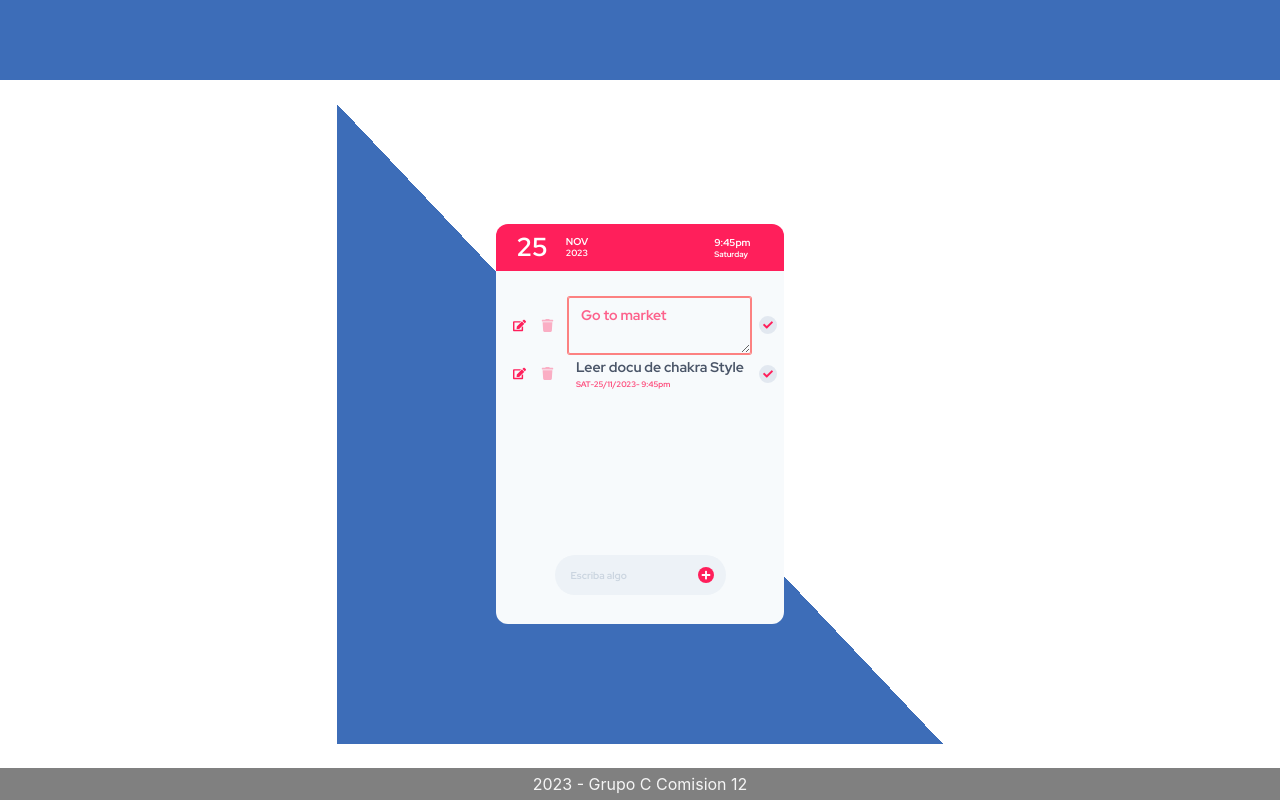
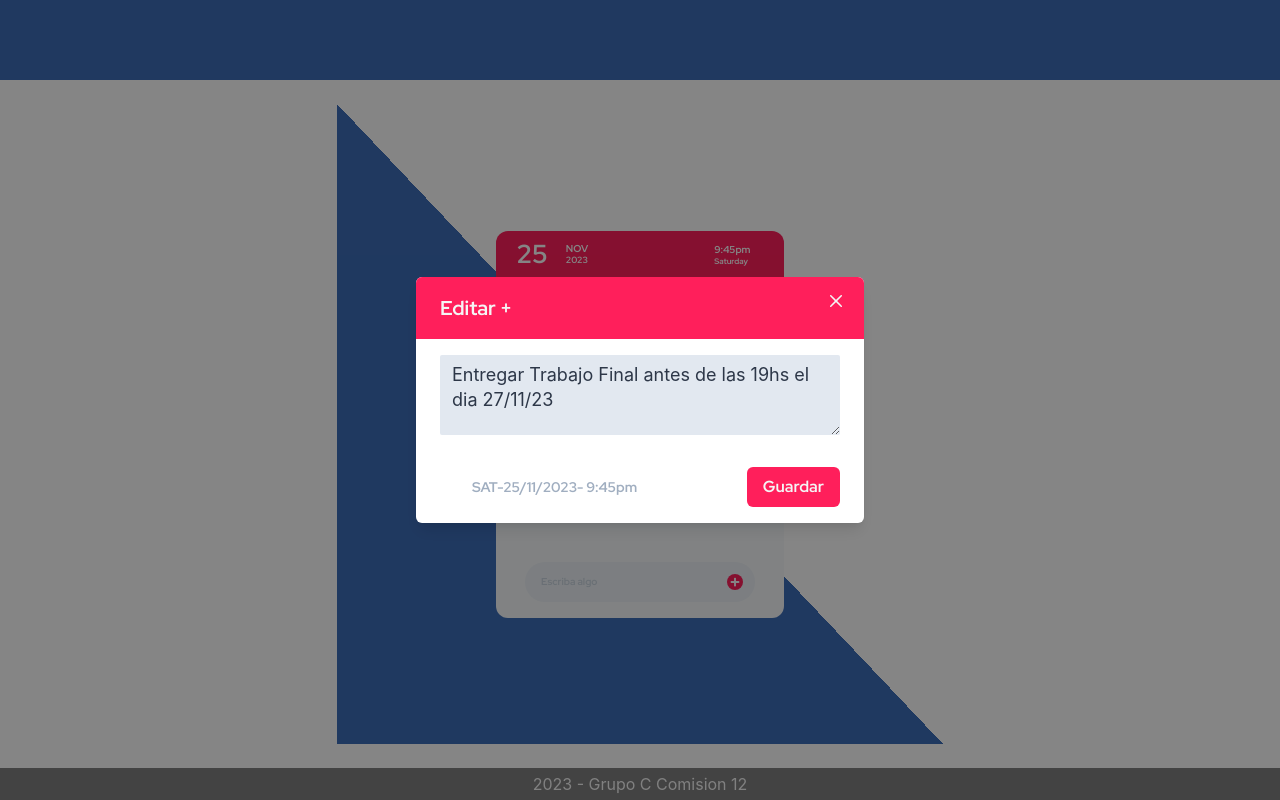
Before and after one commit to RodriiG28/ProyectoFinal.V.1, a React (Vite) app: page / in a window 1280 px wide. Both pictures are taken after a click on the button 519 px from the left and 317 px from the top of the page. Built offline with nearby package versions, Linux system fonts and the light colour scheme.

Commit message:
correciones de espacios y diseño

```diff
--- a/index.html
+++ b/index.html
@@ -2,7 +2,7 @@
 <html lang="en">
   <head>
     <meta charset="UTF-8" />
-    <link rel="icon" type="image/svg+xml" href="/vite.svg" />
+    <link rel="icon" type="image/png" href="/img/lista.png" />
     <meta name="viewport" content="width=device-width, initial-scale=1.0" />
     <link rel="preconnect" href="https://fonts.googleapis.com">
     <link rel="preconnect" href="https://fonts.gstatic.com" crossorigin>
--- a/src/App.jsx
+++ b/src/App.jsx
@@ -11,14 +11,26 @@
   const initialTodos = [
     {
     id: 1,
-    title: 'Go to market ',
-    completed: false,
+    title: 'Entregar Trabajo Final antes de las 19hs el dia 27/11/23 ',
+    completed: true,
   },
   {
     id: 2,
-    title: 'Leer docu de chakra Style',
+    title: 'Corroborar componentes y funcionalidades',
     completed: false,
-  },]
+  },
+{
+    id: 3,
+    title: 'Pensar futuras funcionalidades',
+    completed: false,
+},
+{
+    id: 4,
+    title: 'Descafeinizar el café',
+    completed: false,
+}
+
+]
 
    // Declaración del estado para almacenar la lista de tareas
    const [todos, setTodos] = useState(initialTodos);
--- a/src/Components/Footer/Footer.jsx
+++ b/src/Components/Footer/Footer.jsx
@@ -1,5 +1,5 @@
 import React from 'react';
-import { Box, Container, Link , Text} from "@chakra-ui/react";
+import {Container} from "@chakra-ui/react";
 
 
 const Footer=()=>{
--- a/src/Components/TaskForm/TaskForm.jsx
+++ b/src/Components/TaskForm/TaskForm.jsx
@@ -1,5 +1,5 @@
 import React, { useState } from 'react';
-import { VStack, Input, InputGroup, InputRightElement, Circle, Text, Button } from '@chakra-ui/react';
+import { VStack, Input, InputGroup, InputRightElement, Circle, Text} from '@chakra-ui/react';
 import { nanoid } from 'nanoid';
 import { FaPlus } from 'react-icons/fa';
 
@@ -45,7 +45,7 @@
   return (
     <VStack alignItems="center" spacing={4} mb={4} mt={4}>
       {/* Grupo de input con ícono de círculo y botón de agregar */}
-      <InputGroup>
+      <InputGroup w="80%">
         <Input
           variant="filled"
           borderRadius="20px"
@@ -53,15 +53,17 @@
           fontSize={'10px'}
           fontFamily={'Red Hat Display'}
           placeholder="Escriba algo"
+          name = "input"
           overflowWrap="break-word"
           value={contenido}
           onChange={(e) => setContenido(e.target.value)}
           color="gray.500"
+          bg={'gray.100'}
           _placeholder={{ color: 'gray.300' }}
           _focus={{ bg: 'gray.200', border: 'none' }}
           _hover={{ bg: 'gray.200', border: 'none' }}
           border="none"
-          onKeyDown={handleKeyDown} // Manejar la tecla "Enter"
+          onKeyDown={handleKeyDown}
         />
         <InputRightElement>
           {/* Botón de círculo con ícono + para agregar la tarea */}
--- a/src/Components/TaskItem/TaskItem.jsx
+++ b/src/Components/TaskItem/TaskItem.jsx
@@ -2,10 +2,8 @@
 import { FaCheck, FaTrash, FaEdit } from 'react-icons/fa';
 
 import {
-    Flex,
     Box,
     HStack,
-    VStack,
     Text,
     Circle,
     IconButton,
@@ -19,7 +17,6 @@
     Textarea,
     Button,
     GridItem,
-    Spacer,
 } from '@chakra-ui/react';
 
 function TaskItem({ todo, handleTaskAction, ts }) {
@@ -215,7 +212,7 @@
                             fontFamily="Red Hat Display"
                             color="whitesmoke"
                         >
-                            Editar +
+                            <Text>Editar +</Text>
                         </ModalHeader>
                         <ModalCloseButton color="whitesmoke"/>
                         <ModalBody
@@ -255,7 +252,7 @@
                             </Text>
                             {/* Botón de guardar en el modal */}
                             <Button bg="rgb(255,31,91)" color={'whitesmoke'} fontFamily="Red Hat Display" _hover={{ bg: 'rgba(255,31,91,0.6)', border: 'none' }} onClick={handleSaveClick}>
-                                Guardar
+                                <Text>Guardar</Text>
                             </Button>
                         </ModalFooter>
                     </ModalContent>
--- a/src/Components/TaskList/TaskList.jsx
+++ b/src/Components/TaskList/TaskList.jsx
@@ -1,8 +1,7 @@
 import React from 'react';
-import { VStack, Text, StackDivider, Badge, HStack, Container, Grid, GridItem, Box } from '@chakra-ui/react';
+import { VStack, Text, Badge, HStack, Container, Grid, GridItem, Box } from '@chakra-ui/react';
 import TaskItem from '../TaskItem/TaskItem';
 import TaskForm from '../TaskForm/TaskForm';
-import { FaCloudUploadAlt } from 'react-icons/fa';
 import { GrStatusGood } from "react-icons/gr";
 import { PiBeerSteinBold } from "react-icons/pi";
 import { PiSmileyWinkBold } from "react-icons/pi";
@@ -35,22 +34,22 @@
   const currentDate = new Date();
   // no permanente  ----- Date time zone -----
   // const currentDate2 = new Date("July 21, 1983 01:02:00");
-  const meses = ["JAN","FEB","MAR","APR","MAY","JUN","JUL","AUG","SEP","OCT","NOV","DEC"];
-  const dias = ["Sunday","Monday","Tuesday","Wednesday","Thursday","Friday","Saturday"]
-  const diastmstamp = ["SUN","MON","TUE","WED","THU","FRI","SAT"]
+  const meses = ["JAN", "FEB", "MAR", "APR", "MAY", "JUN", "JUL", "AUG", "SEP", "OCT", "NOV", "DEC"];
+  const dias = ["Sunday", "Monday", "Tuesday", "Wednesday", "Thursday", "Friday", "Saturday"]
+  const diastmstamp = ["SUN", "MON", "TUE", "WED", "THU", "FRI", "SAT"]
 
   let dts = diastmstamp[currentDate.getDay()]
 
 
-  let min0 = (currentDate.getUTCMinutes() < 10 ? [ 0 , currentDate.getUTCMinutes()] : [currentDate.getUTCMinutes()])
+  let min0 = (currentDate.getUTCMinutes() < 10 ? [0, currentDate.getUTCMinutes()] : [currentDate.getUTCMinutes()])
   console.log(min0)
 
   let mes = meses[currentDate.getMonth()];
   let dia = dias[currentDate.getDay()]
   let horas = currentDate.getHours()
-  let hts = [(horas>11 ? horas -12 : horas),":",min0,(horas>12?'pm':'am')]
-  let tmstamp = [dts,"-",[currentDate.getUTCDate(),"/",currentDate.getUTCMonth()+1,"/",currentDate.getUTCFullYear()]
-                ,"- ",hts]
+  let hts = [(horas > 11 ? horas - 12 : horas), ":", min0, (horas > 12 ? 'pm' : 'am')]
+  let tmstamp = [dts, "-", [currentDate.getUTCDate(), "/", currentDate.getUTCMonth() + 1, "/", currentDate.getUTCFullYear()]
+    , "- ", hts]
   //no permanente
 
   // Obtener la fecha formateada
@@ -71,10 +70,10 @@
       p="0"
       borderRadius="12px"
       w="96%"
-      maxW={{ base: '78vw', sm: '65vw', md:'42vw', lg: '30vw', xl: '28vw' }}
-      minW={{ base: '72vw', sm: '42vw', md:'32vw', lg: '26vw', xl: '22vw' }}
-      minH="50vh"
-      alignItems="center"
+      maxW={{ base: '90vw', sm: '80vw', md: '75vw', lg: '70vw', xl: '55vw' }}
+      minW={{ base: '72vw', sm: '42vw', md: '32vw', lg: '26vw', xl: '22vw' }}
+      minH="40vh"
+      alignItems="stretch"
       bg="gray.50"
 
       overflowY="auto"
@@ -91,23 +90,23 @@
               <Text fontSize={'10'}>{mes}<Text mt={'-0.5'} fontSize={'9'}>{currentDate.getFullYear()}</Text></Text></GridItem>
             <GridItem colStart={5} colEnd={5} rowStart={1} rowEnd={1} alignItems={'flex-end'}>
               <Text fontSize={'10'}> {hts}</Text>
-                <Text mt={'-0.5'}  fontSize={'8'}> {dia} </Text></GridItem>
+              <Text mt={'-0.5'} fontSize={'8'}> {dia} </Text></GridItem>
           </Grid>
         </Container>
 
       </HStack>
-      <VStack minH={{base:'30vh'}}>
+      <VStack minH={{ base: '30vh' }}>
         {/* Mensaje si no hay tareas */}
         {todos.length === 0 ? (
-          <Badge colorScheme="red" p="4"  borderRadius="lg"  fontFamily="Red Hat Display" alignSelf="center">
-            <HStack justify={'space-around'} fontSize={{base:'24px',sm:'30px',md:'34px',lg:'38px'}}><GrStatusGood color='green' />
+          <Badge colorScheme="red" p="4" borderRadius="lg" fontFamily="Red Hat Display" alignSelf="center">
+            <HStack justify={'space-around'} fontSize={{ base: '24px', sm: '30px', md: '34px', lg: '38px' }}><GrStatusGood color='green' />
               <PiSmileyWinkBold color="rgb(255,31,91)" />
               <PiBeerSteinBold color='maroon' /></HStack>
-            <Text mt={2} fontSize={{base:'10px',sm:'11px',md:'13px',lg:'14px'}}>Sin pendientes, bravo!</Text>
-            <Text fontSize={{base:'8px',sm:'9px',md:'11px',lg:'12px'}}>Puede agregar o descansar.</Text>
+            <Text mt={2} fontSize={{ base: '10px', sm: '11px', md: '13px', lg: '14px' }}>Sin pendientes, bravo!</Text>
+            <Text fontSize={{ base: '8px', sm: '9px', md: '11px', lg: '12px' }}>Puede agregar o descansar.</Text>
           </Badge>
         ) : (
-
+          <Box w='96%' >
             <Grid templateColumns='repeat(1 , 1fr)' >
               {/* // Mapeo de cada tarea para mostrarla con el componente TaskItem v .1 */}
               {todos.map((todo) => (
@@ -116,7 +115,7 @@
 
               ))}
             </Grid>
-
+          </Box>
         )}
       </VStack>
       {/* Componente TaskForm para agregar nuevas tareas */}
```
Also changed, not shown: public/img/lista.png (added). Lines whose indentation alone changed are shown as unchanged.
